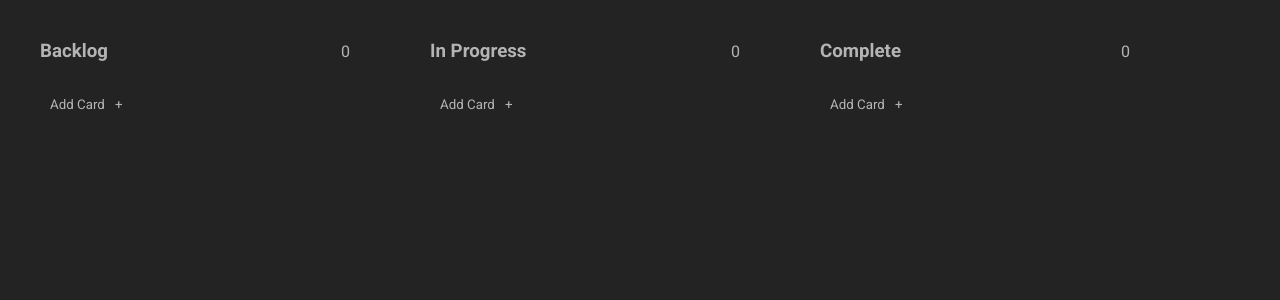
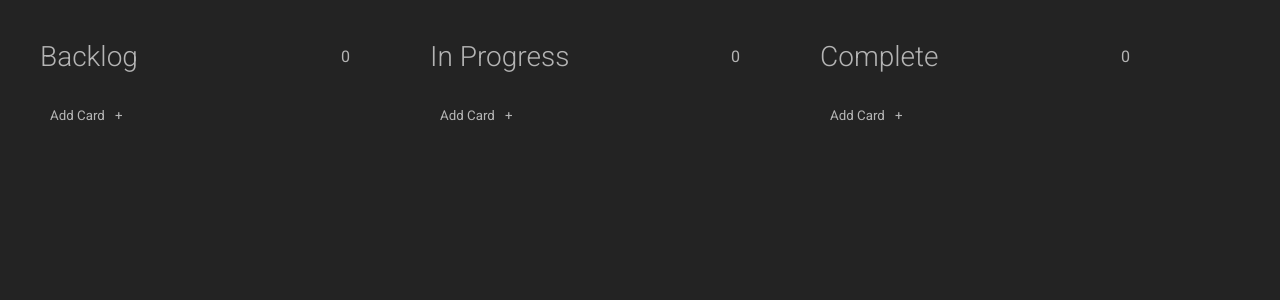
Before and after one commit to johnobriendev/kanbanReact, a React (Vite) app: page / in a window 1280 px wide. Shown: the top 300 px of the page. Built offline with nearby package versions, Linux system fonts and the light colour scheme.

Commit message:
change edit input to text area on click

```diff
--- a/src/components/Card.jsx
+++ b/src/components/Card.jsx
@@ -3,8 +3,6 @@ import "./styles/Card.css"
 import { RiDeleteBin5Line } from "react-icons/ri";
 import { IconContext } from "react-icons";
 import { useState } from "react";
-
-
 
 
 function Card({title, id, list, handleDeleteCard, handleDragStart, cards, setCards}){
@@ -34,13 +32,14 @@ function Card({title, id, list, handleDeleteCard, handleDragStart, cards, setCar
             <Dropline beforeId={id} list={list}/>
             <div className="card-container">
                 {isEditing ? (
-                    <input
-                    type="text"
+                    <textarea
+
                     value={cardTitle}
                     onChange={handleTitleChange}
                     onBlur={handleBlur}
                     className="card-editing"
-                    autoFocus
+                    autoFocus //add onfocus so cursor goes to end of text area on focus
+                    onFocus={(e)=>e.currentTarget.setSelectionRange(e.currentTarget.value.length, e.currentTarget.value.length)}
                     onKeyDown={handleKeyDown}
                     />
                 ) : (
--- a/src/components/styles/List.css
+++ b/src/components/styles/List.css
@@ -9,6 +9,10 @@
     align-items: center;
     padding: 10px;
 }
+.list-title-container h3{
+    font-weight: 300;
+    font-size: 1.75rem;
+}
 .cards-container{
     width:100%;
     height: auto;
```
